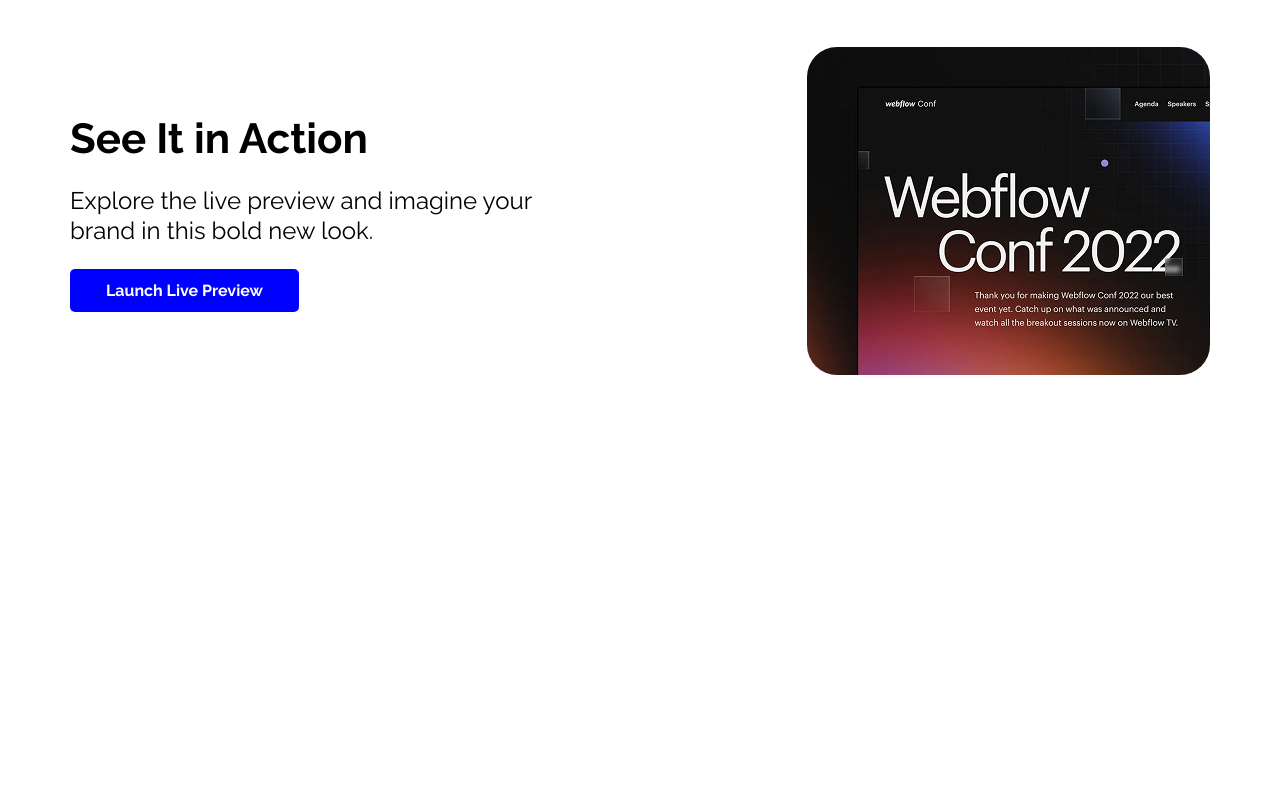
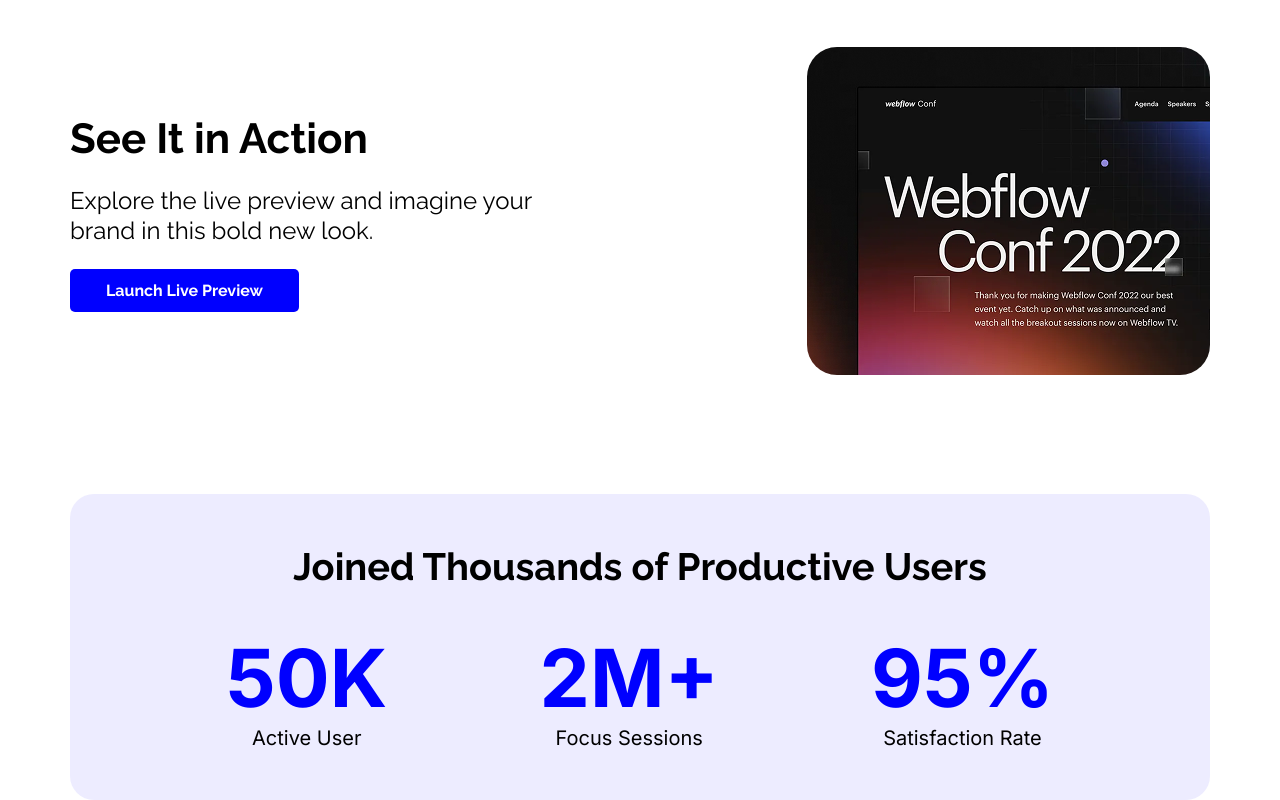
Before and after one commit to ABUESHAK/assignment01, a plain HTML site: page index.html in a window 1280 px wide. Shown: the part 791-1591 px from the top of the page. Before the commit the page ends 1285 px from the top, so only its background shows below. Drawn offline with Linux system fonts and the light colour scheme.

Commit message:
counting section added

```diff
--- a/css/style.css
+++ b/css/style.css
@@ -91,3 +91,36 @@
 .action-section-image img{
     border-radius: 30px;
 }
+
+
+
+.counting-section{
+    text-align: center;
+    background-color: rgba(78, 71, 255, 0.1);
+    padding: 50px 80px;
+    border-radius: 24px;
+
+}
+
+.coutning-section-title{
+    font-size: 38px;
+    font-weight: bold;
+    margin-bottom: 40px;
+}
+.couting-items{
+    display: flex;
+    align-items: center;
+    justify-content: space-around;
+}
+.counting-item h3{
+    font-size: 80px;
+    font-weight: bold;
+    font-family: "Inter", sans-serif;
+    color: blue;
+
+}
+.counting-item p{
+    font-size: 20px;
+    font-family: "Inter", sans-serif;
+
+}
--- a/index.html
+++ b/index.html
@@ -33,6 +33,24 @@
                 <img src="img/wc-mini.png" alt="action img">
             </div>
         </div>
+
+        <div class="counting-section">
+            <h3 class="coutning-section-title">Joined Thousands of Productive Users</h3>
+            <div class="couting-items">
+                <div class="counting-item">
+                    <h3>50K</h3>
+                    <p>Active User</p>
+                </div>
+                <div class="counting-item">
+                    <h3>2M+</h3>
+                    <p>Focus Sessions</p>
+                </div>
+                <div class="counting-item">
+                    <h3>95%</h3>
+                    <p>Satisfaction Rate</p>
+                </div>
+            </div>
+        </div>
     </main>
 
 
```
